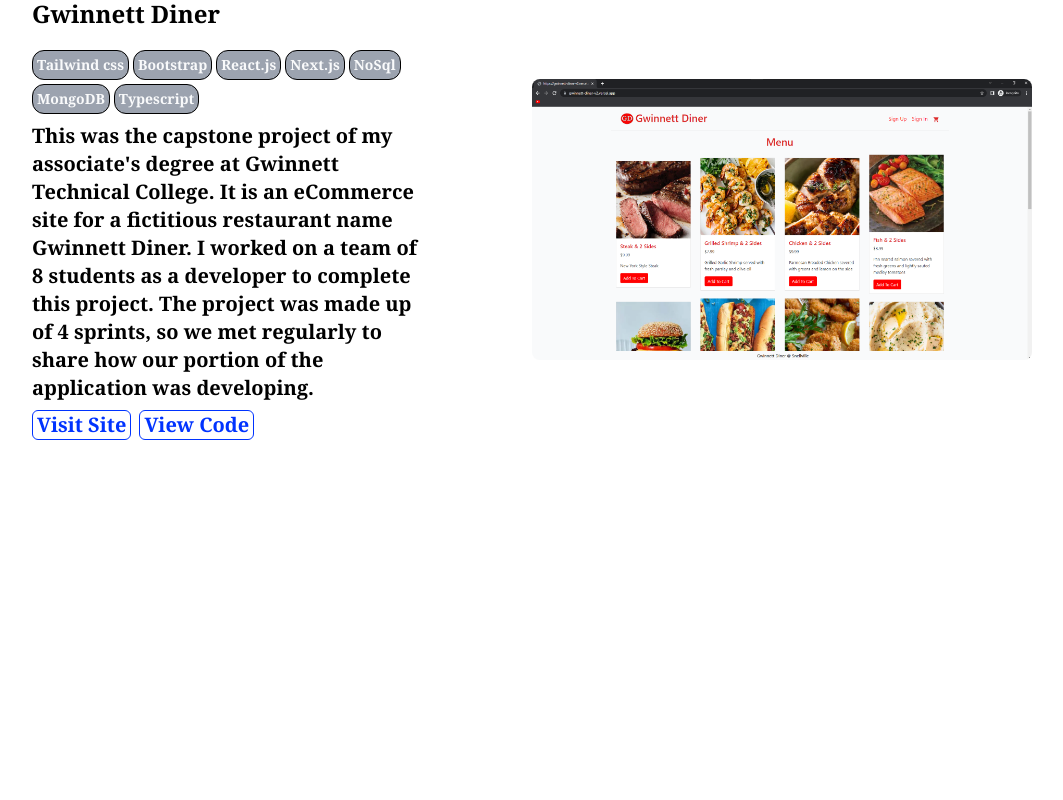
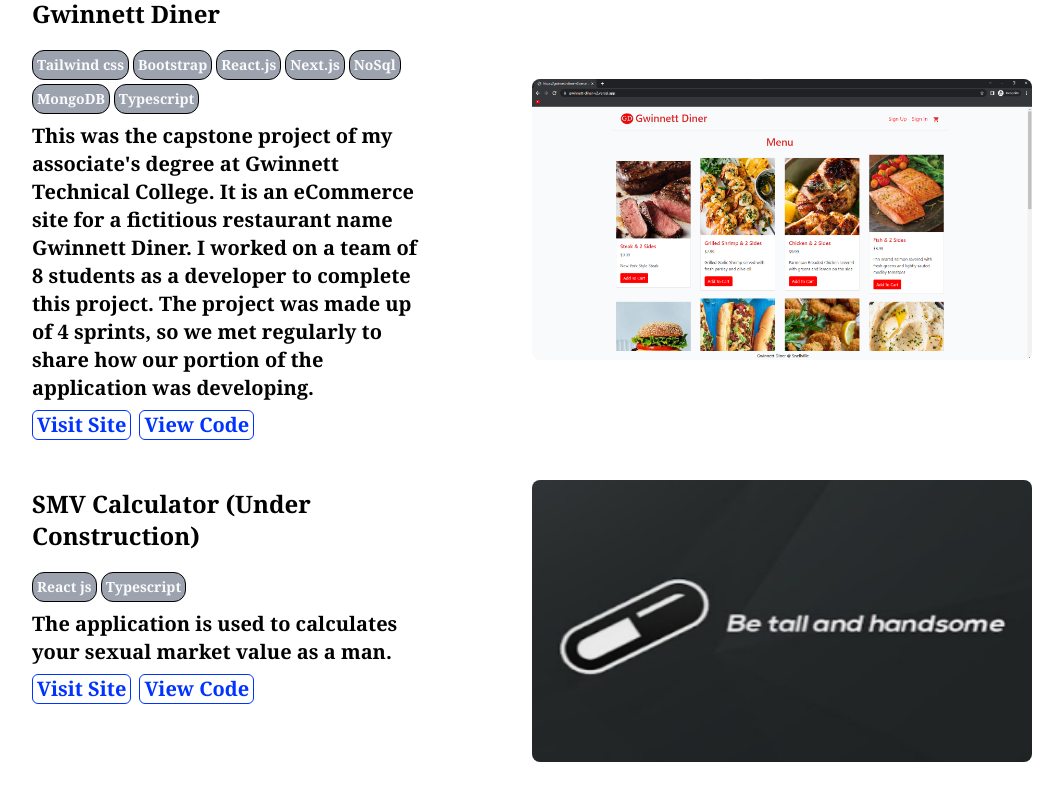
Before and after one commit to nsikan-na/portfolio, a Next.js app: page / in a window 1280 px wide. Shown: the part 2725-3525 px from the top of the page, without its empty margins (108-1171 px from the left). Before the commit the page ends 3317 px from the top, so only its background shows below. Built offline with nearby package versions, Linux system fonts and the light colour scheme.

Commit message:
show project smv

```diff
--- a/components/Projects.tsx
+++ b/components/Projects.tsx
@@ -59,7 +59,7 @@ export default function Projects() {
         demoLink="https://gwinnett-diner-v2.vercel.app/"
         gif="diner"
       />
-      {/* <ProjectTemplate
+      <ProjectTemplate
         title="SMV Calculator (Under Construction)"
         skills={["React js", "Typescript"]}
         desc={`The application is used to calculates your sexual market value as a man.`}
@@ -67,7 +67,7 @@ export default function Projects() {
         demoLink="https://smv-calc.vercel.app/"
         gif="smv"
         gifNotReady={true}
-      /> */}
+      />
     </div>
   );
 }
```
